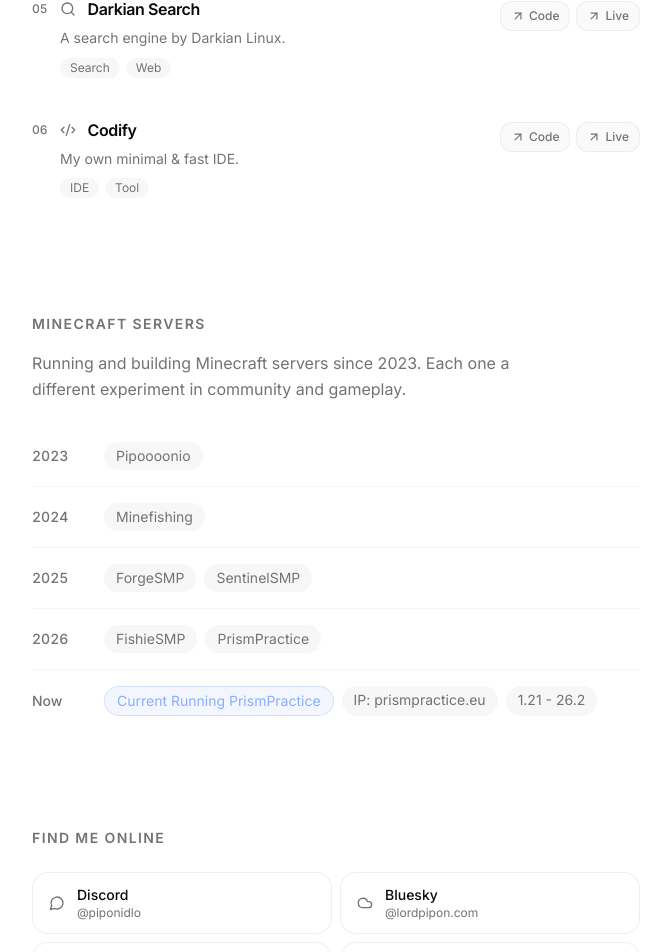
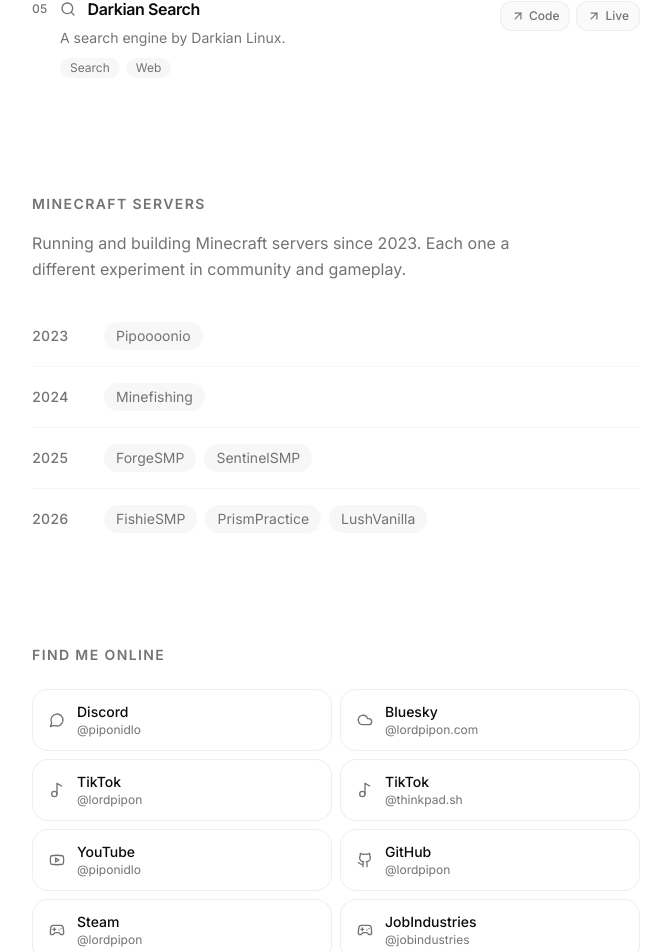
Before and after one commit to lordpipon/portfolio, a Next.js app: page / in a window 1280 px wide. Shown: the part 1339-2291 px from the top of the page, without its empty margins (304-975 px from the left). Built offline with nearby package versions, Linux system fonts and the light colour scheme.

Commit message:
Remove Codify project, drop Now row, add LushVanilla to 2026, add Steam socials

```diff
--- a/app/page.tsx
+++ b/app/page.tsx
@@ -15,7 +15,6 @@
   Search,
   Terminal,
   Gamepad2,
-  Code2,
 } from "lucide-react";
 import Link from "next/link";
 
@@ -66,6 +65,18 @@
     handle: "@lordpipon",
     href: "https://github.com/lordpipon",
     icon: Github,
+  },
+  {
+    name: "Steam",
+    handle: "@lordpipon",
+    href: "https://steamcommunity.com/id/lordpipon/",
+    icon: Gamepad2,
+  },
+  {
+    name: "JobIndustries",
+    handle: "@jobindustries",
+    href: "https://steamcommunity.com/id/jobindustries/",
+    icon: Gamepad2,
   },
   {
     name: "Email",
@@ -125,22 +136,13 @@
     liveHref: "https://search.darkian.xyz",
     icon: Search,
   },
-  {
-    num: "06",
-    title: "Codify",
-    description: "My own minimal & fast IDE.",
-    tags: ["IDE", "Tool"],
-    href: "https://github.com/lordpipon/codify",
-    liveHref: "https://codify.lordpipon.com",
-    icon: Code2,
-  },
 ];
 
 const minecraftTimeline = [
   { year: "2023", servers: ["Pipoooonio"] },
   { year: "2024", servers: ["Minefishing"] },
   { year: "2025", servers: ["ForgeSMP", "SentinelSMP"] },
-  { year: "2026", servers: ["FishieSMP", "PrismPractice"] },
+  { year: "2026", servers: ["FishieSMP", "PrismPractice", "LushVanilla"] },
 ];
 
 const fadeUp = {
@@ -394,39 +396,6 @@
                 </div>
               </motion.div>
             ))}
-            <motion.div
-              initial="hidden"
-              whileInView="visible"
-              viewport={{ once: true }}
-              variants={slideRight}
-              custom={minecraftTimeline.length}
-              className="border-b border-border/40 py-4 last:border-b-0"
-            >
-              <div className="flex items-center gap-6">
-                <span className="w-12 shrink-0 text-sm font-medium tabular-nums text-muted-foreground">
-                  Now
-                </span>
-                <div className="flex flex-wrap gap-2">
-                  <motion.span
-                    animate={{ opacity: [0.5, 1, 0.5] }}
-                    transition={{
-                      duration: 2,
-                      repeat: Infinity,
-                      ease: "easeInOut",
-                    }}
-                    className="rounded-full border border-primary/30 bg-primary/10 px-3 py-1 text-sm text-primary"
-                  >
-                    Current Running PrismPractice
-                  </motion.span>
-                  <span className="rounded-full bg-muted/80 px-3 py-1 text-sm text-muted-foreground">
-                    IP: prismpractice.eu
-                  </span>
-                  <span className="rounded-full bg-muted/80 px-3 py-1 text-sm text-muted-foreground">
-                    1.21 - 26.2
-                  </span>
-                </div>
-              </div>
-            </motion.div>
           </div>
         </motion.section>
 
--- a/components/project-card.tsx
+++ b/components/project-card.tsx
@@ -100,7 +100,7 @@
     { year: "2023", servers: ["Pipoooonio"] },
     { year: "2024", servers: ["Minefishing"] },
     { year: "2025", servers: ["ForgeSMP", "SentinelSMP"] },
-    { year: "2026", servers: ["FishieSMP", "PrismPractice"] },
+    { year: "2026", servers: ["FishieSMP", "PrismPractice", "LushVanilla"] },
   ];
 
   return (
```
Also changed, not shown: 1 other file (tests, documents, lock files or other folders).
